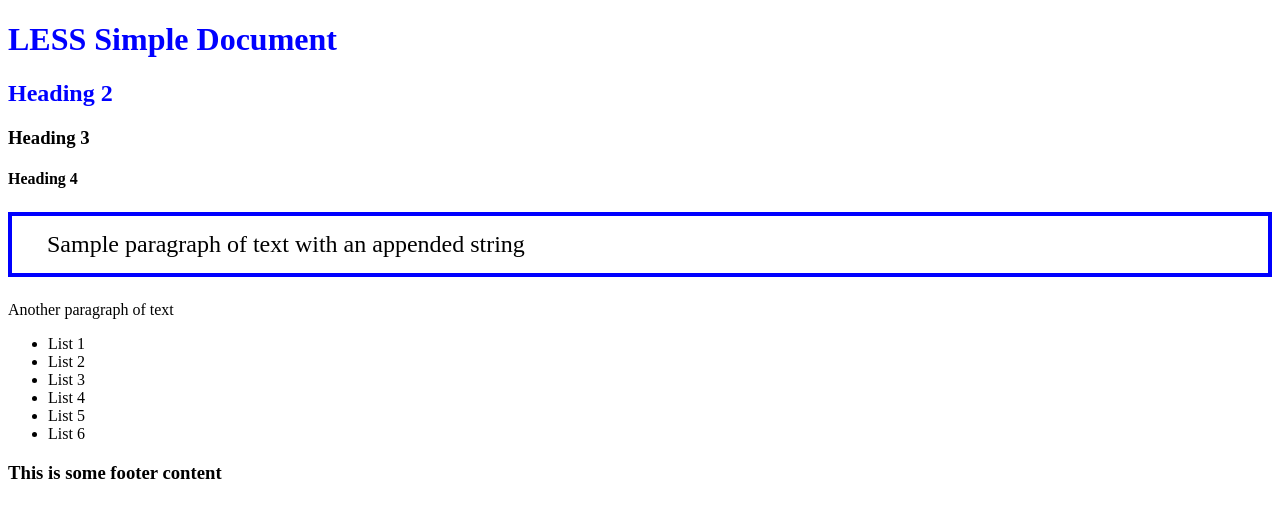
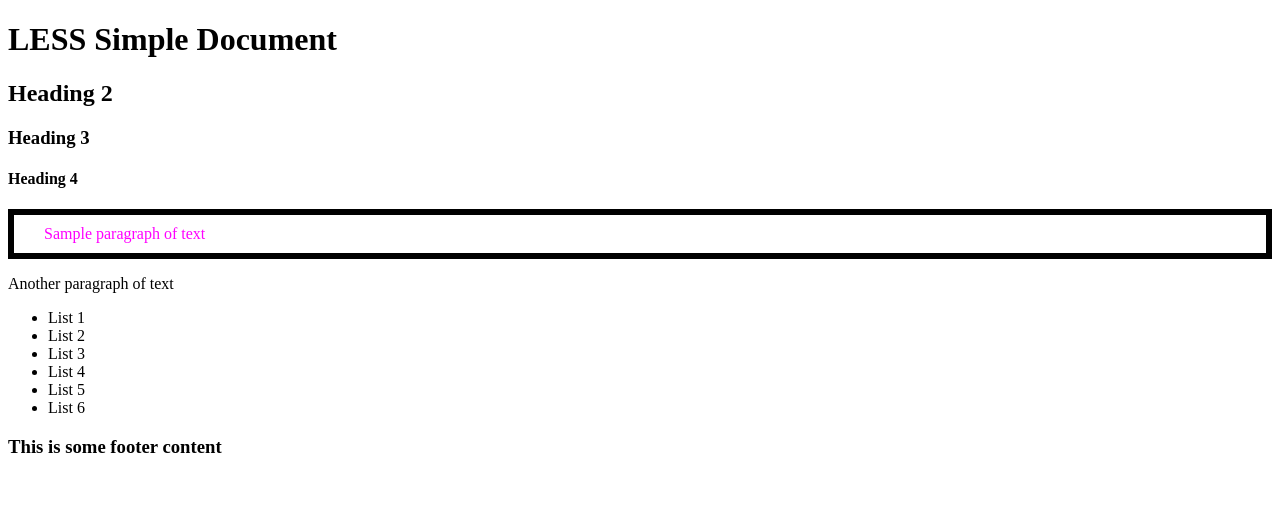
Before and after one commit to anastass/less-and-sass, a plain HTML site: page public_html/LESS_SimpleDoc.html in a window 1280 px wide. Drawn offline with Linux system fonts and the light colour scheme.

Commit message:
using operations in LESS

```diff
--- a/public_html/LESS_SimpleDoc.html
+++ b/public_html/LESS_SimpleDoc.html
@@ -3,7 +3,10 @@
     <head>
         <title>LESS Simple Document</title>
         <meta http-equiv="Content-Type" content="text/html; charset=UTF-8">
+        <!--
         <link rel="stylesheet" type="text/css" href="css/less/var_styles.css">
+        -->
+        <link rel="stylesheet" type="text/css" href="css/less/operations.css">
 
         <!--
         <link rel="stylesheet/less" type="text/css" href="css/less/var_styles.less">
--- /dev/null
+++ b/public_html/css/less/operations.less
@@ -0,0 +1,9 @@
+@color: #f00;
+@basepadding: 10px;
+@basethickness: 1px;
+
+#mypara {
+    color: @color + #00f;
+    border: (@basethickness + 11) / 2 solid black;
+    padding: @basepadding @basepadding + 20;
+}
--- a/public_html/css/less/var_styles.less
+++ b/public_html/css/less/var_styles.less
@@ -18,3 +18,43 @@ h1, h2 {
 #mypara:after {
     content: @myStringVar;
 }
+
+// LESS Mixins
+.commonTraits {
+    border-radius: 10px;
+    border: 1px solid green;
+    padding: 10px;
+}
+
+header {
+    color: #274D87;
+    .commonTraits;
+}
+
+footer {
+    color: #3264AF;
+    .commonTraits;
+}
+
+// LESS Nested rules
+body {
+    font-family: Helvetica, Arial, sans-serif;
+
+    p {
+        font-family:Times;
+    }
+    p#mypara {
+        font-family: "Courier New";
+    }
+}
+
+#mypara {
+    color: #404040;
+    border: 1px solid #404040;
+    padding: 10px;
+
+    // refer to the parent of the rule currently being defined
+    &:hover {
+        color: red;
+    }
+}
```
Also changed, not shown: public_html/css/less/operations.css (added), public_html/css/less/var_styles.css.
